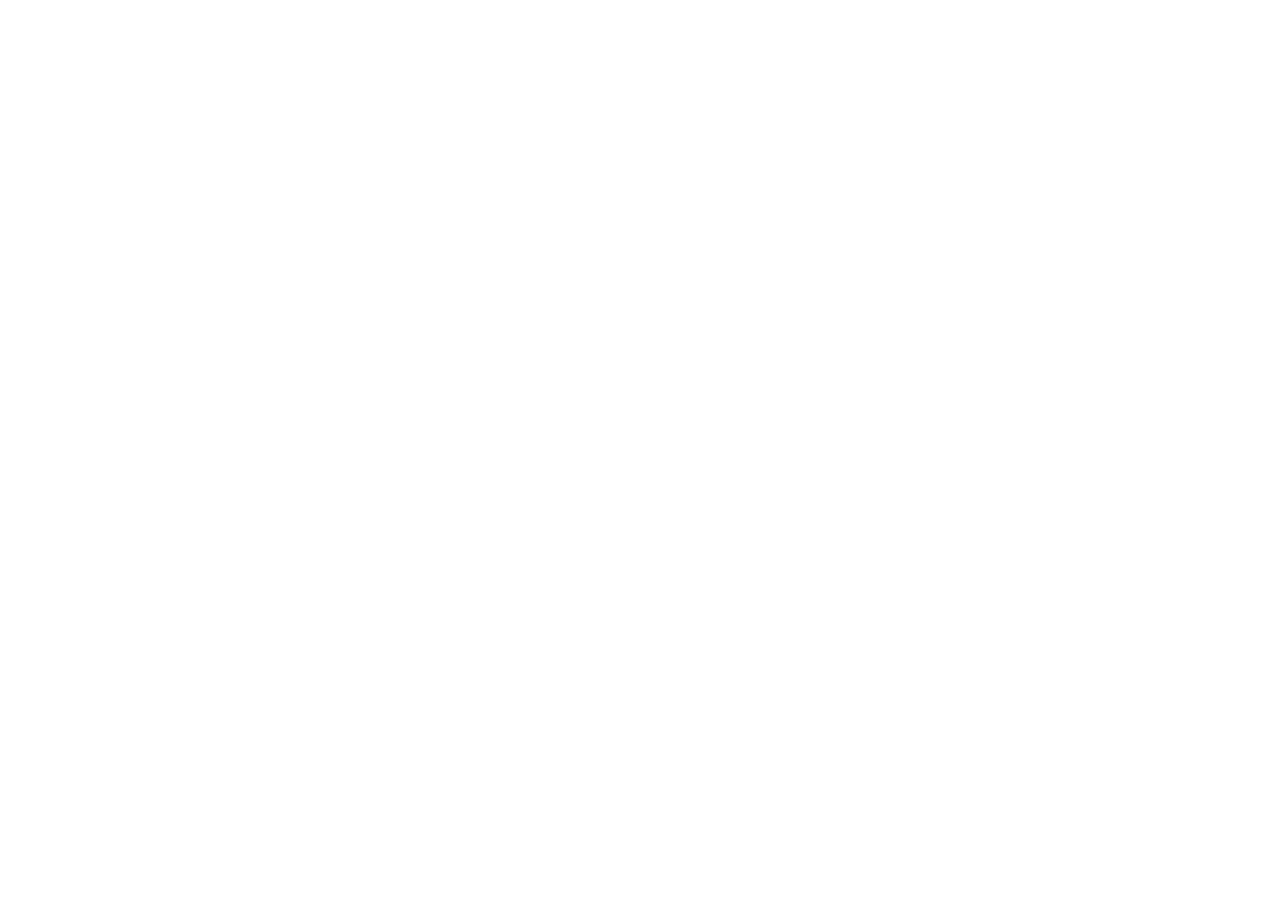
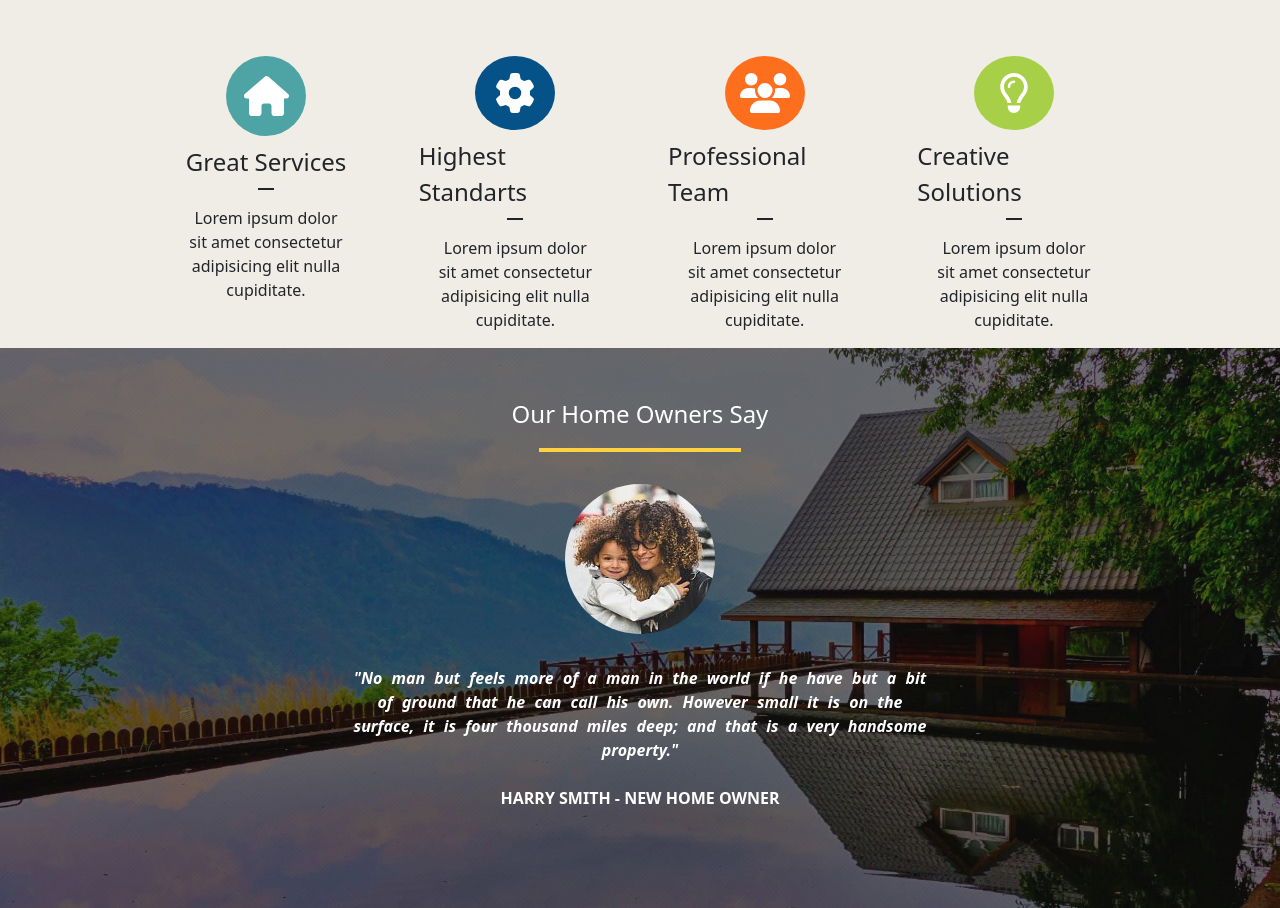
Before and after one commit to KentaBilotta/proj-html-vuejs, a Vue app: page / in a window 1280 px wide. Shown: the part 3020-3928 px from the top of the page. Before the commit the page ends 2676 px from the top, so only its background shows below. Built offline with nearby package versions, Linux system fonts and the light colour scheme.

Commit message:
fifth-commit: fifth & sixth section

```diff
--- a/src/components/MainPage.vue
+++ b/src/components/MainPage.vue
@@ -92,6 +92,55 @@
         view all projects
       </div>
     </section>
+    <section class="sec5">
+      <div class="row text-center d-flex flex-column align-items-center mt-5 p-5">
+        <div class="col-12 text-capitalize fs-4">Our core values</div>
+        <div class="line-y col-2 my-3"></div>
+        <div class="col-8 lh-lg">
+          Lorem, ipsum dolor sit amet consectetur adipisicing elit.
+          Perspiciatis quasi veritatis eius et asperiores culpa labore dolor,
+          adipisci in blanditiis est temporibus autem iusto ea sapiente.
+        </div>
+      </div>
+      <div class="row row-cols-6 justify-content-center">
+        <div
+          class="card2 col rounded-4 m-3
+          d-flex flex-column align-items-center pt-4"
+          v-for="element2 in arrCard2" :key="element2"
+        >
+          <div class="icon2 p-2 fs-1 rounded-circle
+          d-flex align-items-center justify-content-center text-white"
+          style="width: 80px; height: 80px;"
+          :style="`background-color: ${element2.bgColor}`">
+            <font-awesome-icon :icon="element2.icon"/>
+          </div>
+          <div class="fs-4 text-capitalize my-2">{{ element2.title }}</div>
+          <div class="border border-dark col-1"></div>
+          <div class="text-center col-10 mt-3">
+            Lorem ipsum dolor sit amet
+            consectetur adipisicing elit
+            nulla cupiditate.
+          </div>
+        </div>
+      </div>
+    </section>
+    <section class="sec6 text-white">
+      <div class="row text-center d-flex flex-column align-items-center p-5">
+        <div class="col-12 text-capitalize fs-4">Our home owners say</div>
+        <div class="line-y col-2 my-3"></div>
+        <div class="col-2">
+          <img src="../images/home-testimonial-113165296.jpg" alt="" class="rounded-circle my-3">
+        </div>
+        <div class="col-6 lh-base fw-semibold cit gy-3">
+          <i>
+            "No man but feels more of a man in the world if he have but a bit of ground
+            that he can call his own. However small it is on the surface, it is four thousand
+            miles deep; and that is a very handsome property."
+          </i>
+        </div>
+        <div class="col-4 text-uppercase fw-bold py-4">Harry Smith - New Home Owner</div>
+      </div>
+    </section>
   </div>
 </template>
 
@@ -156,6 +205,28 @@
         {
           name: 'project-3',
           imgUrl: imgProject3,
+        },
+      ],
+      arrCard2: [
+        {
+          icon: 'fa-solid fa-house',
+          title: 'great services',
+          bgColor: '#4ea4a5;',
+        },
+        {
+          icon: 'fa-solid fa-gear',
+          title: 'highest standarts',
+          bgColor: '#045287;',
+        },
+        {
+          icon: 'fa-solid fa-users',
+          title: 'professional team',
+          bgColor: '#fe6f1d;',
+        },
+        {
+          icon: 'fa-regular fa-lightbulb',
+          title: 'creative solutions',
+          bgColor: '#a7cf47;',
         },
       ],
     };
@@ -236,7 +307,26 @@
 
 .sec3{
   background-image: url('../images/home-244125289.jpg');
-  height: 40vh;
+  height: 50vh;
 }
 
+.sec5{
+  background-color: $my-lightgrey;
+}
+
+.card2{
+  width: 300px;
+  height: 300px;
+}
+
+.sec6{
+  height: 70vh;
+  background-image: url('../images/home-parallax-144609983.jpg');
+  background-size: cover;
+  background-position: center;
+}
+
+.cit{
+  word-spacing: 5px;
+}
 </style>
--- a/src/main.js
+++ b/src/main.js
@@ -2,14 +2,16 @@
 
 import { library } from '@fortawesome/fontawesome-svg-core';
 import {
-  faArrowsRotate, faTruck, faHouse, faSuitcase, faUsers, faGlobe,
+  faArrowsRotate, faTruck, faHouse, faSuitcase, faUsers, faGlobe, faGear,
 } from '@fortawesome/free-solid-svg-icons';
-import { faBuilding as faRegularBuilding } from '@fortawesome/free-regular-svg-icons';
+import { faBuilding as faRegularBuilding, faLightbulb as faRegularLightbulb } from '@fortawesome/free-regular-svg-icons';
 import { FontAwesomeIcon } from '@fortawesome/vue-fontawesome';
 
 import App from './App.vue';
 
-library.add(faArrowsRotate, faRegularBuilding, faTruck, faHouse, faSuitcase, faUsers, faGlobe);
+// eslint-disable-next-line max-len
+library.add(faArrowsRotate, faRegularBuilding, faTruck, faHouse, faSuitcase, faUsers, faUsers, faGlobe);
+library.add(faRegularLightbulb, faGear);
 Vue.component('FontAwesomeIcon', FontAwesomeIcon);
 
 Vue.config.productionTip = false;
```
